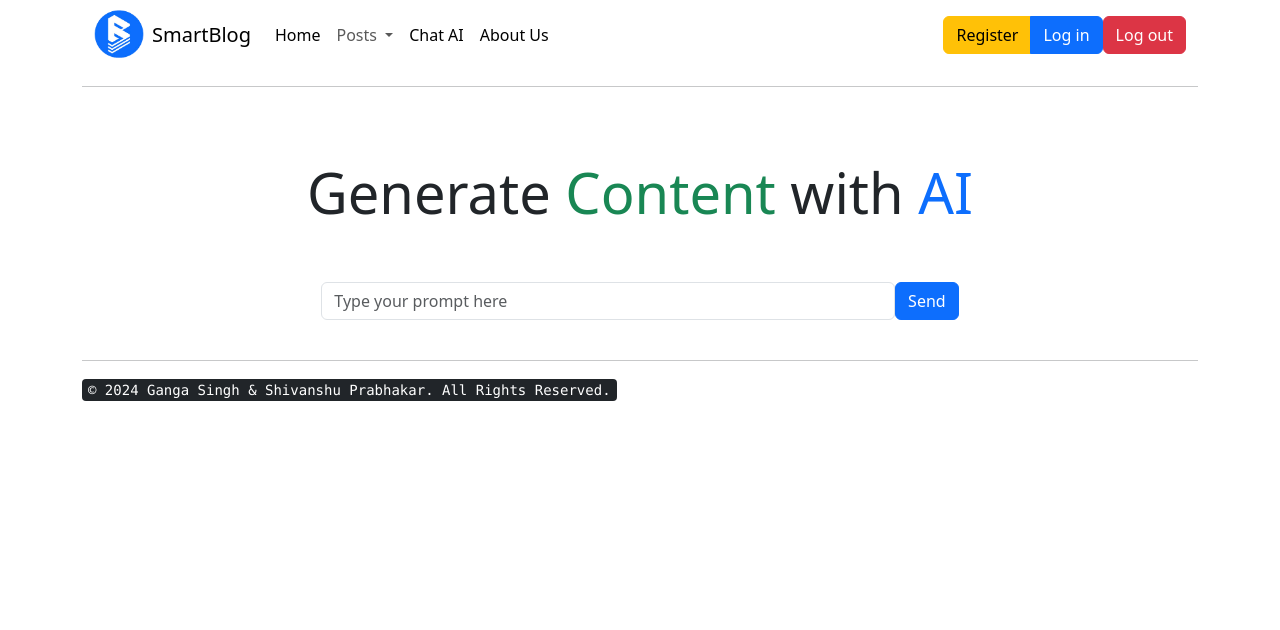
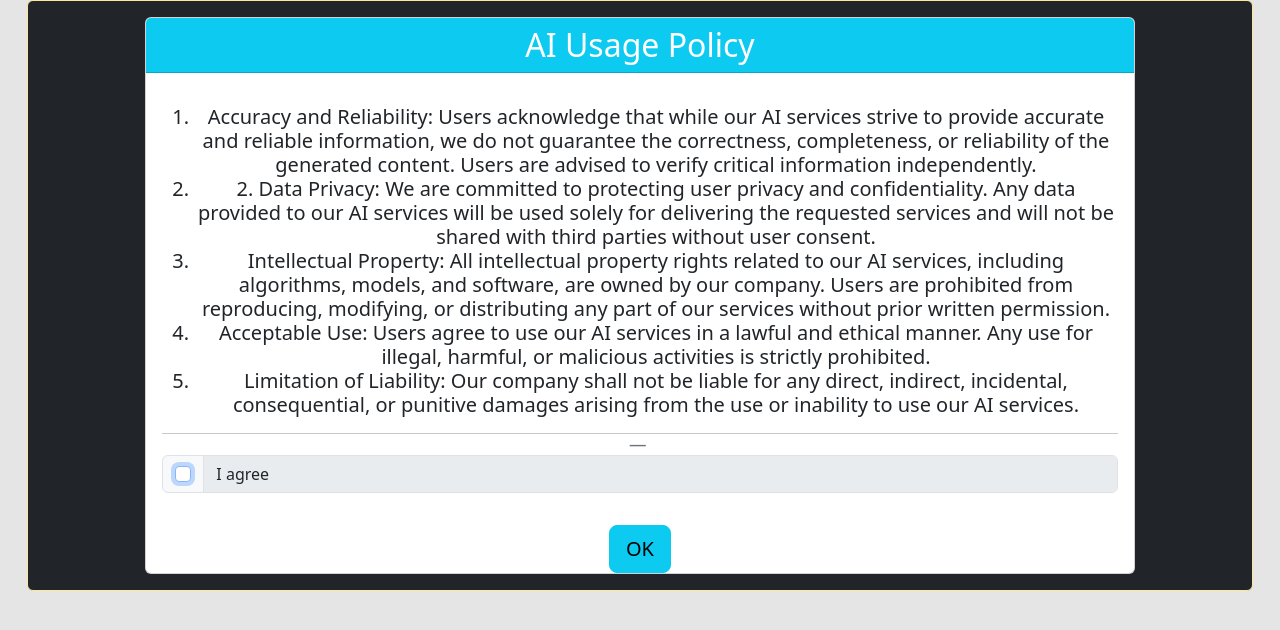
Before and after one commit to shivanshu0705/FullStack_Blog, a website: page views/ai.html in a window 1280 px wide. Drawn offline with Linux system fonts and the light colour scheme.

Commit message:
ai modal implemented for usage policy

```diff
--- a/views/ai.html
+++ b/views/ai.html
@@ -1,5 +1,6 @@
 <!DOCTYPE html>
 <html lang="en">
+
 <head>
 
 </head>
@@ -11,11 +12,78 @@
     </header>
     <hr />
     <main role="main">
+
+      <dialog id="noticeDialog" class="alert alert-warning h4 bg-dark">
+        <div class="row">
+          <div class="col-md-1">
+          </div>
+          <!--One column in any screen device-->
+          <div class="col-md-10">
+            <div class="card">
+              <div class="card-header h2 text-white bg-info text-center">
+                AI Usage Policy
+              </div>
+              <form id="dialog" method="dialog" class="text-center">
+
+                <div class="card-body">
+                  <blockquote class="blockquote mb-0">
+                    <p>
+                    <ol>
+                      <li> Accuracy and Reliability: Users acknowledge that while our AI services strive to provide
+                        accurate
+                        and reliable information, we do not guarantee the correctness, completeness, or reliability of
+                        the
+                        generated content. Users are advised to verify critical information independently.
+                      </li>
+                      <li>2. Data Privacy: We are committed to protecting user privacy and confidentiality. Any data
+                        provided
+                        to our AI services will be used solely for delivering the requested services and will not be
+                        shared
+                        with third parties without user consent.
+                      </li>
+                      <li> Intellectual Property: All intellectual property rights related to our AI services, including
+                        algorithms, models, and software, are owned by our company. Users are prohibited from
+                        reproducing,
+                        modifying, or distributing any part of our services without prior written permission.
+                      </li>
+                      <li> Acceptable Use: Users agree to use our AI services in a lawful and ethical manner. Any use
+                        for
+                        illegal, harmful, or malicious activities is strictly prohibited.
+                      </li>
+                      <li>Limitation of Liability: Our company shall not be liable for any direct, indirect, incidental,
+                        consequential, or punitive damages arising from the use or inability to use our AI services.
+                      </li>
+                    </ol>
+                    </p>
+                    <hr>
+                    <footer class="blockquote-footer">
+                      <div class="input-group mb-3">
+                        <div class="input-group-text">
+                          <input class="form-check-input mt-0" type="checkbox" value=""
+                            aria-label="Checkbox for following text input" id="agree" required>
+                        </div>
+                        <input type="text" class="form-control" aria-label="I agree to terms & conditions"
+                          value="I agree" disabled>
+                      </div>
+                </div>
+
+                <button class="btn btn-lg btn-info" id="noticeButton">OK</button>
+              </form>
+              </footer>
+              </blockquote>
+            </div>
+          </div>
+          <div class="col-md-1"> </div>
+
+      </dialog>
+
       <div class="container w-75 m-auto mt-5">
-            <h1 class="display-4 p-4 text- text-center font-weight-bold"><strong>Generate <span class="text-success">Content</span> with <span class="text-primary">AI</span></strong></h1>
+        <h1 class="display-4 p-4 text- text-center font-weight-bold"><strong>Generate <span
+              class="text-success">Content</span> with <span class="text-primary">AI</span></strong></h1>
         <form class="d-flex justify-content-center p-4">
           <div class="form-group w-75">
-                    <input type="text" class="form-control" id="textInput" name="prompt" placeholder="Type your prompt here" required>
+            <input type="text" class="form-control" id="textInput" name="prompt" placeholder="Type your prompt here"
+              required>
           </div>
           <button type="submit" class="btn btn-primary">Send</button>
         </form>
@@ -25,9 +93,12 @@
     <hr />
     <div id="footer"> </div>
 
+
   </div>
+
   <script src="js/bootstrap.bundle.min.js"></script>
   <script src="js/partials.js"></script>
   <script src="js/ai.js"></script>
 </body>
+
 </html>
--- a/views/js/ai.js
+++ b/views/js/ai.js
@@ -34,6 +34,21 @@
         }
     };
 
+    // open and close notice dialog
+    const handleNotice = () => {
+        const noticeDialog = document.getElementById('noticeDialog');
+        noticeDialog.showModal()
+
+        document.querySelector('#dialog').onsubmit = (e) => {
+            e.preventDefault();
+
+            noticeDialog.close();
+        }
+    }
+
+    window.onload = () => {
+        handleNotice()
+    }
     document.addEventListener('DOMContentLoaded', () => {
         document.querySelector('form').onsubmit = handleSubmit;
     });
```
Also changed, not shown: views/posts.html (+2 -3 lines). Lines whose indentation alone changed are shown as unchanged.
